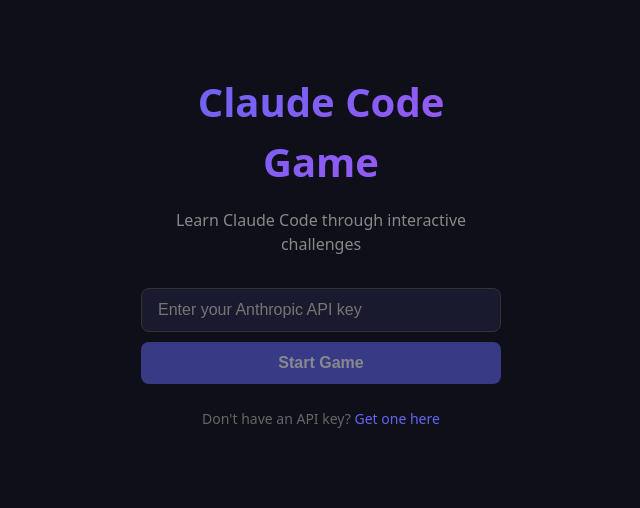
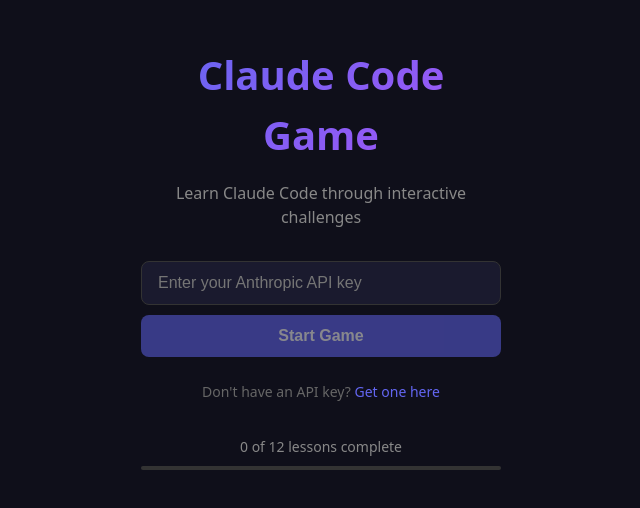
Before and after one commit to abhishekray07/claude-code-game, a React app in the folder frontend/: page / in a window 1280 px wide. Shown: the part 156-664 px from the top of the page, without its empty margins (319-959 px from the left). Built offline with nearby package versions, Linux system fonts and the light colour scheme; the HTML template or start-up script is replaced by a standard one.

Commit message:
feat: add course progress tracking with localStorage
Adds useProgress hook to track completed lessons.
Progress persists in localStorage across sessions.
Shows progress bar on start screen (X of 12 lessons complete).

```diff
--- a/frontend/src/App.css
+++ b/frontend/src/App.css
@@ -307,3 +307,28 @@
   border-color: #6366f1;
   color: #fff;
 }
+
+/* Progress Indicator */
+.progress-indicator {
+  margin-top: 2rem;
+  width: 100%;
+}
+
+.progress-indicator span {
+  font-size: 0.875rem;
+  color: #888;
+}
+
+.progress-bar {
+  height: 4px;
+  background: #333;
+  border-radius: 2px;
+  margin-top: 8px;
+  overflow: hidden;
+}
+
+.progress-fill {
+  height: 100%;
+  background: linear-gradient(90deg, #6366f1, #a855f7);
+  transition: width 0.3s ease;
+}
--- a/frontend/src/App.tsx
+++ b/frontend/src/App.tsx
@@ -4,6 +4,9 @@
 
 import { Terminal } from "./components/Terminal";
 import { VideoPlayer } from "./components/VideoPlayer";
+import { useProgress } from "./hooks/useProgress";
+
+const TOTAL_LESSONS = 12;
 
 interface Video {
   url: string;
@@ -38,6 +41,7 @@
   const [error, setError] = useState("");
   const [levelComplete, setLevelComplete] = useState(false);
   const [phase, setPhase] = useState<LessonPhase>("watch");
+  const { progress, markComplete } = useProgress();
 
   const startGame = async (levelNumber: number = 1) => {
     if (!apiKey.trim()) {
@@ -73,7 +77,10 @@
 
   const handleLevelComplete = useCallback(() => {
     setLevelComplete(true);
-  }, []);
+    if (session) {
+      markComplete(session.level.number);
+    }
+  }, [session, markComplete]);
 
   const startExercise = () => {
     setPhase("exercise");
@@ -82,7 +89,7 @@
   const nextLevel = () => {
     if (session) {
       const nextLevelNum = session.level.number + 1;
-      if (nextLevelNum <= 12) {
+      if (nextLevelNum <= TOTAL_LESSONS) {
         startGame(nextLevelNum);
       } else {
         // Course complete!
@@ -130,6 +137,21 @@
               Get one here
             </a>
           </p>
+
+          <div className="progress-indicator">
+            <span>
+              {progress.completedLessons.length} of {TOTAL_LESSONS} lessons
+              complete
+            </span>
+            <div className="progress-bar">
+              <div
+                className="progress-fill"
+                style={{
+                  width: `${(progress.completedLessons.length / TOTAL_LESSONS) * 100}%`,
+                }}
+              />
+            </div>
+          </div>
         </div>
       </div>
     );
@@ -245,7 +267,7 @@
             <p className="exit-hint">
               Press <code>Esc</code> twice to exit Claude
             </p>
-            {session.level.number < 12 ? (
+            {session.level.number < TOTAL_LESSONS ? (
               <button onClick={nextLevel}>Next Lesson →</button>
             ) : (
               <button onClick={() => setSession(null)}>
--- /dev/null
+++ b/frontend/src/hooks/useProgress.ts
@@ -0,0 +1,39 @@
+import { useState, useEffect } from "react";
+
+const STORAGE_KEY = "claude-course-progress";
+
+interface Progress {
+  completedLessons: number[];
+  currentLesson: number;
+}
+
+export function useProgress() {
+  const [progress, setProgress] = useState<Progress>(() => {
+    const saved = localStorage.getItem(STORAGE_KEY);
+    if (saved) {
+      try {
+        return JSON.parse(saved);
+      } catch {
+        return { completedLessons: [], currentLesson: 1 };
+      }
+    }
+    return { completedLessons: [], currentLesson: 1 };
+  });
+
+  useEffect(() => {
+    localStorage.setItem(STORAGE_KEY, JSON.stringify(progress));
+  }, [progress]);
+
+  const markComplete = (lessonNumber: number) => {
+    setProgress((prev) => ({
+      completedLessons: [...new Set([...prev.completedLessons, lessonNumber])],
+      currentLesson: Math.max(prev.currentLesson, lessonNumber + 1),
+    }));
+  };
+
+  const resetProgress = () => {
+    setProgress({ completedLessons: [], currentLesson: 1 });
+  };
+
+  return { progress, markComplete, resetProgress };
+}
```
